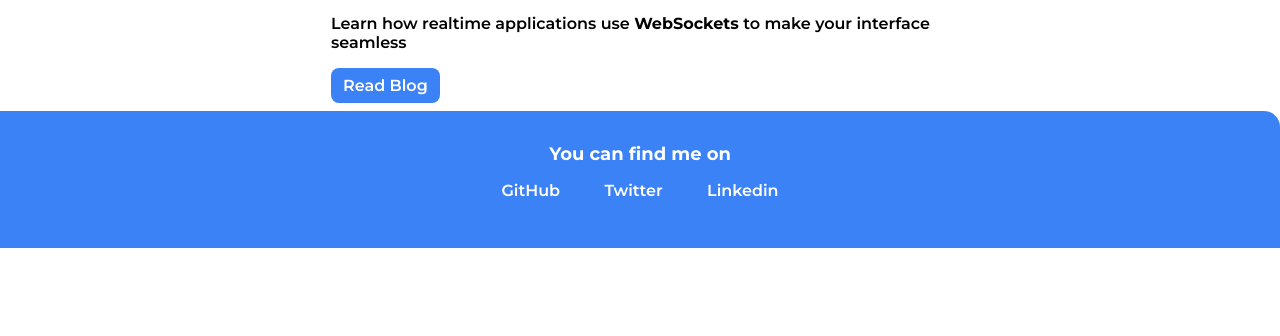
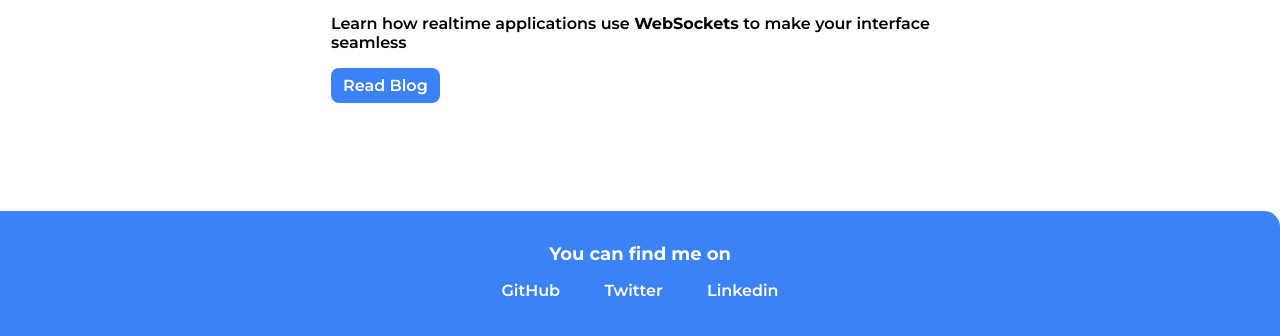
Before and after one commit to AravindHarihar/Mark03-4-5_aravindharihar.com, a plain HTML site: page blogs.html in a window 1280 px wide. Shown: the part 654-990 px from the top of the page. Before the commit the page ends 902 px from the top, so only its background shows below. Drawn offline with Linux system fonts and the light colour scheme.

Commit message:
footer fix

```diff
--- a/blogs.html
+++ b/blogs.html
@@ -61,7 +61,7 @@
 
     </ul>
 
-    <footer class="footer">
+    <footer class="footer" style="margin-top: 100px;">
         <div class="footer-header">You can find me on</div>
         <ul class="social-links list-non-bullet">
             <li class="list-item-inline "><a class="link" href="https://github.com/AravindHarihar">GitHub</a></li>
```
